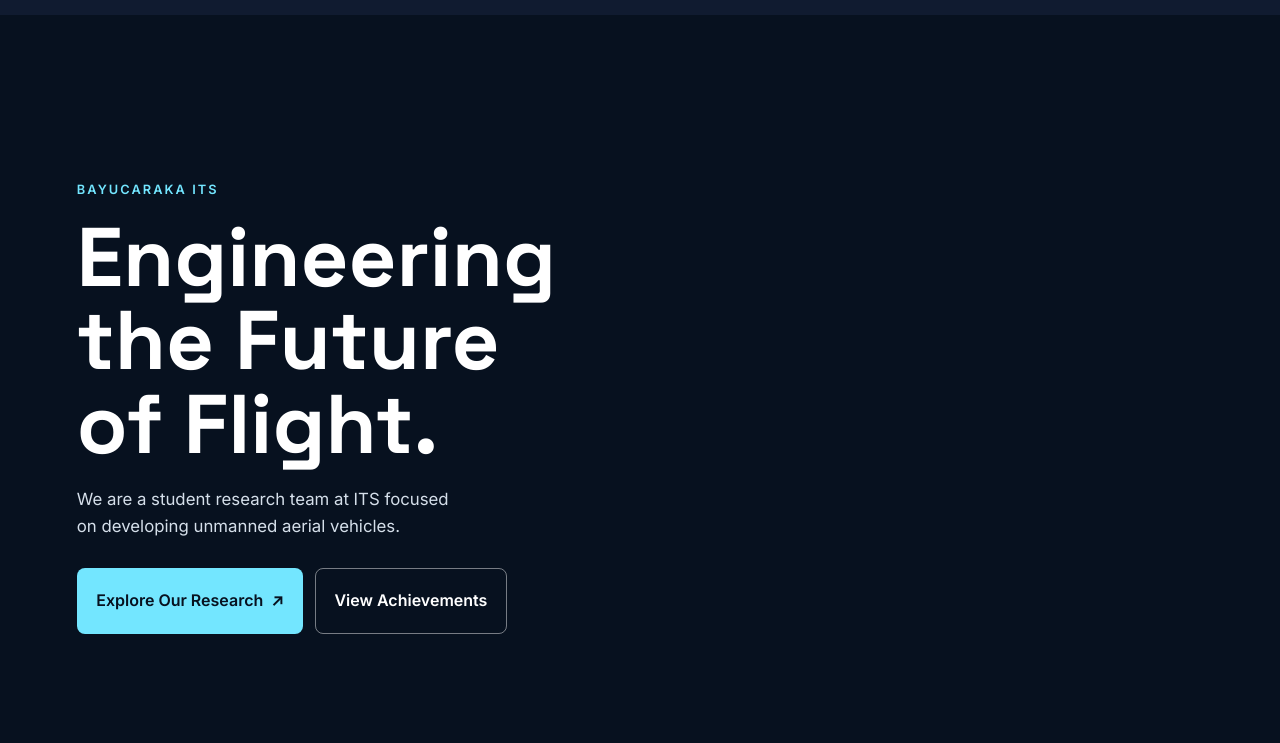
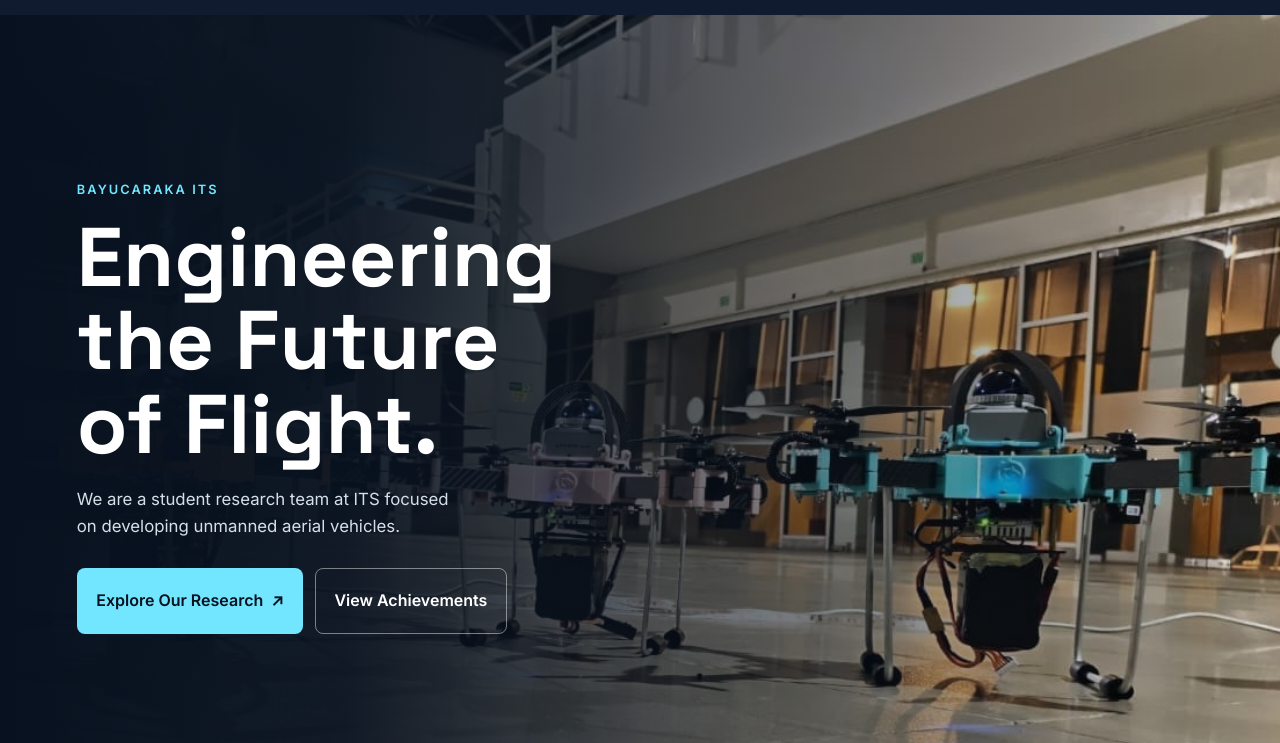
Before and after one commit to razanafzal/Bayucarakacopy, a plain HTML site: page index.html in a window 1280 px wide. Shown: the part 57-800 px from the top of the page. Drawn offline with Linux system fonts and the light colour scheme.

Commit message:
Fix image URL in background-image property

```diff
--- a/based.css
+++ b/based.css
@@ -200,7 +200,7 @@ nav .brand {
   padding: 5rem max(6%, calc((100% - 72rem) / 2));
   color: #fff;
   background-color: #07111f;
-  background-image: var(--hero-overlay), url("image/drone.jpg");
+  background-image: var(--hero-overlay), url("drone.jpg");
   background-position:
     center,
     70% center;
```
